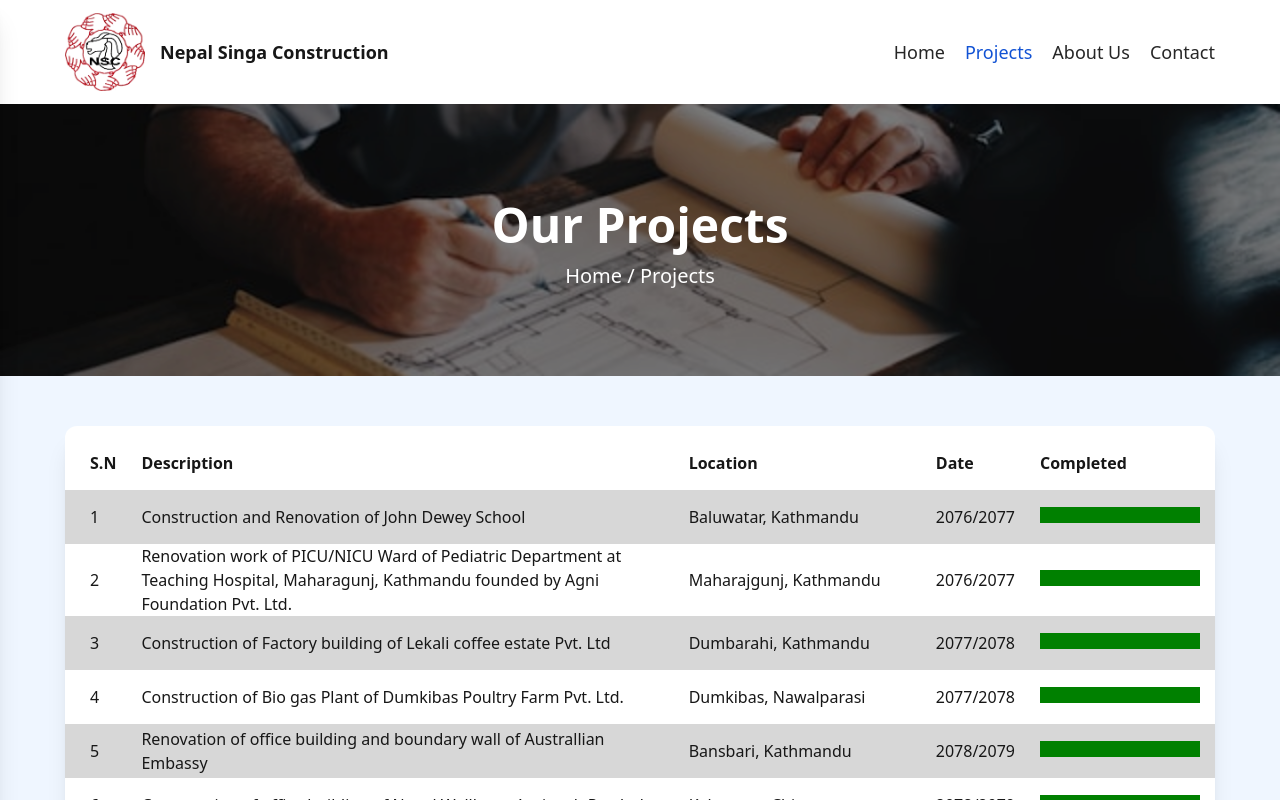
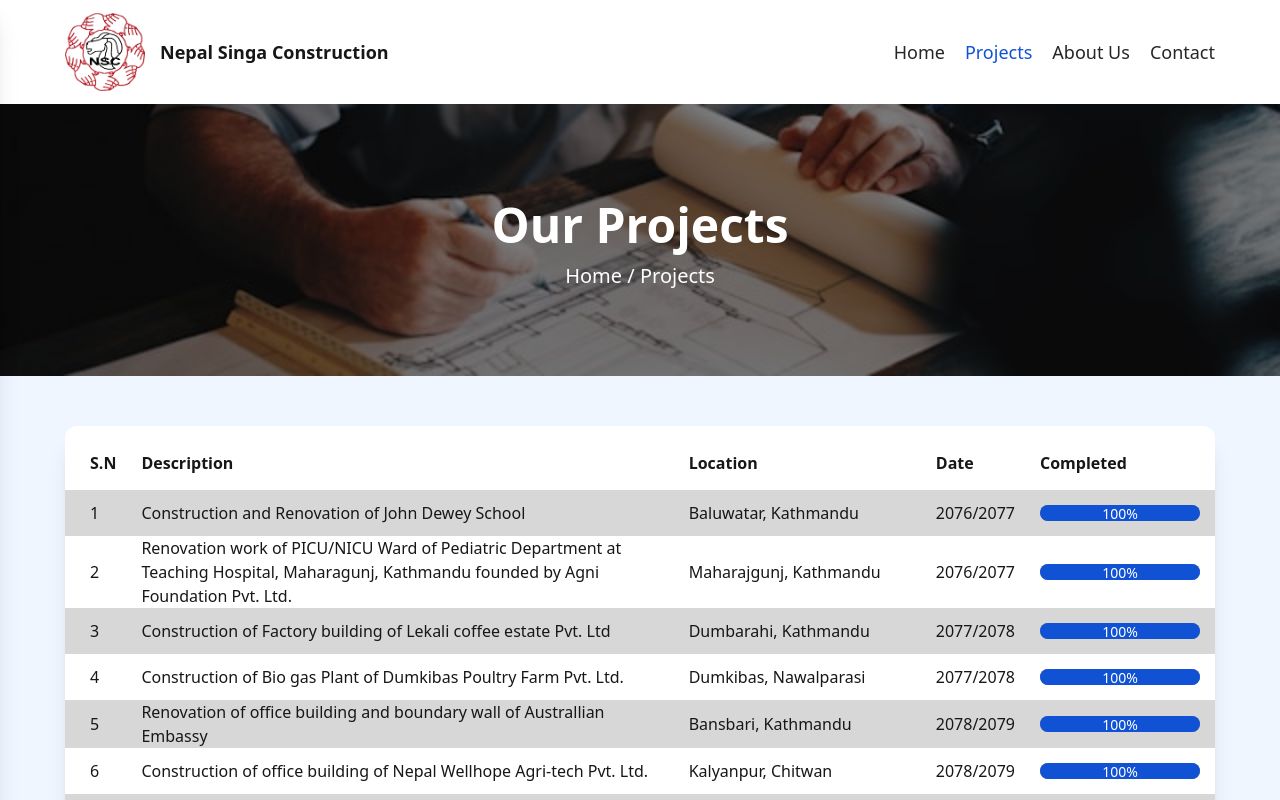
Before and after one commit to SanjeevMhn/nepal-singa-contruction, a Next.js app: page /projects in a window 1280 px wide. Shown: the top 800 px of the page. Built offline with nearby package versions, Linux system fonts and the light colour scheme.

Commit message:
[ADDED]: added completed percentage in projects completed column

```diff
--- a/app/globals.css
+++ b/app/globals.css
@@ -54,3 +54,27 @@ body {
   width: min(90%, 115rem);
   margin: 0 auto;
 }
+
+.progress-bar-container {
+  position: relative;
+  display: flex;
+  align-items: center;
+  justify-content: center;
+  .progress-label {
+    color: #fff;
+    font-size: 1.4rem;
+    position: absolute;
+    left: 50%;
+    transform: translateX(-50%);
+  }
+  progress {
+    overflow: hidden;
+    &::-webkit-progress-bar {
+      border-radius: 100vh;
+    }
+    &::-webkit-progress-value {
+      background-color: var(--clr-primary);
+      border-radius: 100vh;
+    }
+  }
+}
--- a/app/projects/page.tsx
+++ b/app/projects/page.tsx
@@ -155,22 +155,22 @@ const ProjectPage = () => {
               </thead>
               <tbody>
                 {projects.map((project, index) => (
-                  <tr
-                    key={index}
-                  >
-                    <td>
-                     {index + 1}
-                    </td>
+                  <tr key={index}>
+                    <td>{index + 1}</td>
                     <td>{project.description}</td>
                     <td>{project.location}</td>
                     <td>{project.date ?? 2082}</td>
                     <td>
                       <div className="p-[1.5rem] pl-0">
-                        <progress
-                          max={100}
-                          value={Number(project.completed.split("%")[0])}
-                          className="rounded-full"
-                        ></progress>
+                        <div className="progress-bar-container">
+                          <label htmlFor="" className="progress-label">
+                            {project.completed}
+                          </label>
+                          <progress
+                            max={100}
+                            value={Number(project.completed.split("%")[0])}
+                          ></progress>
+                        </div>
                       </div>
                     </td>
                   </tr>
```
